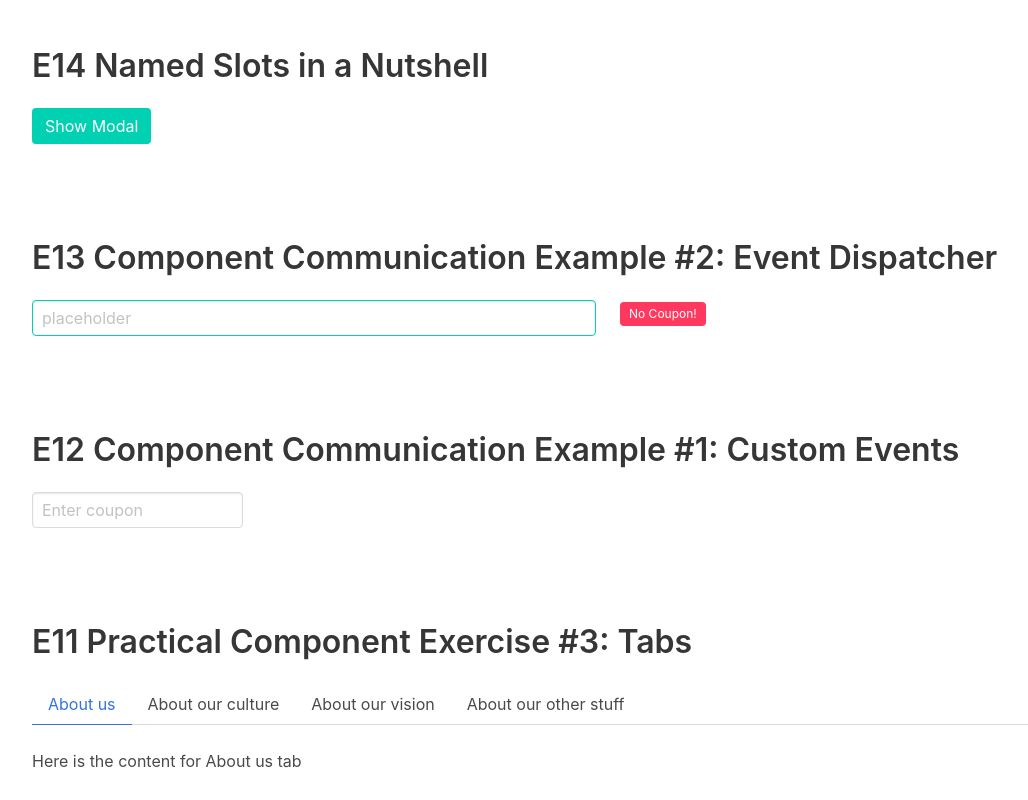
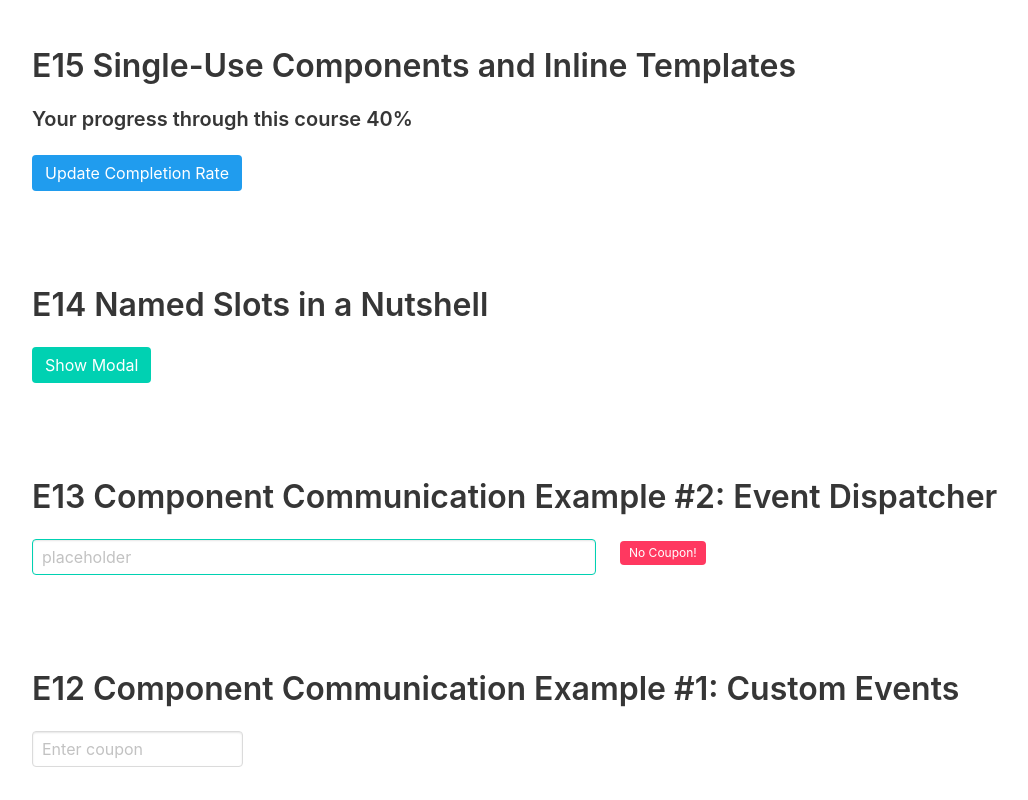
Before and after one commit to c-zab/Laravel_Vue, a Vue app: page / in a window 1280 px wide. Shown: the top 800 px of the page, without its empty margins (32-1060 px from the left). Built offline with nearby package versions, Linux system fonts and the light colour scheme.

Commit message:
E15 Single-Use Components and Inline Templates

```diff
--- a/src/App.vue
+++ b/src/App.vue
@@ -1,5 +1,6 @@
 <template>
   <div id="app">
+    <inline-template />
     <named-slots />
     <custom-event-dispatcher />
     <custom-event-component />
@@ -25,6 +26,7 @@ import ModalComponent from './components/ModalComponent.vue'
 import TabsComponent from './components/TabsComponent.vue'
 import CustomEventComponent from './components/CustomEventComponent.vue'
 import NamedSlots from './components/NamedSlots.vue'
+import InlineTemplate from './components/InlineTemplate.vue'
 
 // For event dispatcher
 import Vue from 'vue'
@@ -44,7 +46,8 @@ export default {
 		TabsComponent,
 		CustomEventComponent,
 		CustomEventDispatcher,
-		NamedSlots
+		NamedSlots,
+		InlineTemplate
 	},
 	data() {
 		return {
--- /dev/null
+++ b/src/components/InlineTemplate.vue
@@ -0,0 +1,32 @@
+<template>
+  <div class="section">
+    <div class="container">
+      <h1 class="title">
+        E15 Single-Use Components and Inline Templates
+      </h1>
+      <progress-view inline-template>
+        <div>
+          <h4 class="title is-5">
+            Your progress through this course {{ completionRate }}%
+          </h4>
+          <button
+            class="button is-info"
+            @click="completionRate += 10"
+          >
+            Update Completion Rate
+          </button>
+        </div>
+      </progress-view>
+    </div>
+  </div>
+</template>
+
+<script>
+import ProgressView from "./widgets/ProgressView";
+
+export default {
+	components: {
+		ProgressView
+	}
+}
+</script>
--- /dev/null
+++ b/src/components/widgets/ProgressView.vue
@@ -0,0 +1,9 @@
+<script>
+export default {
+	data(){
+		return {
+			completionRate: 40
+		}
+	}
+}
+</script>
```
